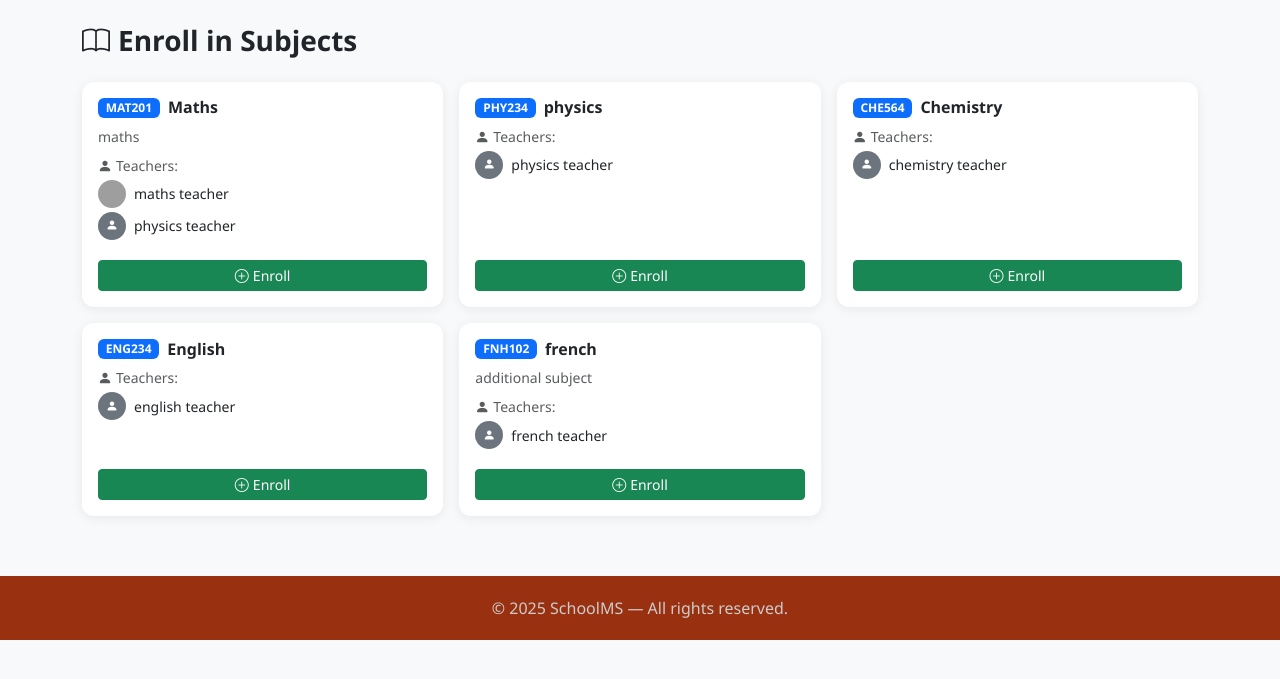
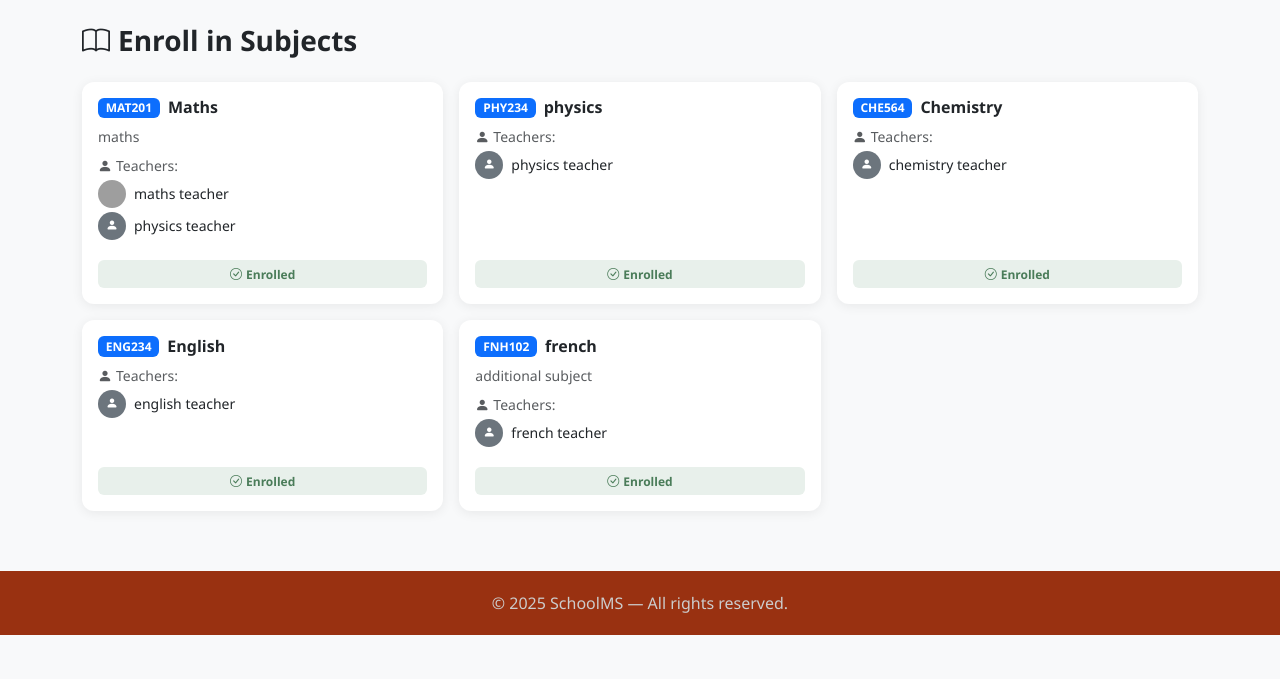
Before and after one commit to Sarth4k/schoolms, a Django app: template templates/subjects/subject_list.html in a window 1280 px wide. Shown: the part 56-735 px from the top of the page. Run offline with Django 5.2, Linux system fonts and the light colour scheme; the template is opened without the code that fills it: values that come from a table or form of the project are taken from there, others are empty; data comes from the database, SQL or seed files in the repository; tables that the repository leaves empty hold one stand-in row (values such as "Sample post"); grey boxes are pictures that could not be loaded.

Commit message:
removed unenroll button

```diff
--- a/templates/subjects/subject_list.html
+++ b/templates/subjects/subject_list.html
@@ -28,18 +28,18 @@
                 {% endfor %}
             </div>
             <div class="mt-auto">
+                {% if subject.id not in enrolled_ids %}
                 <form method="post" action="{% url 'enroll' subject.id %}">
                     {% csrf_token %}
-                    {% if subject.id in enrolled_ids %}
-                        <button type="submit" class="btn btn-outline-danger btn-sm w-100">
-                            <i class="bi bi-dash-circle me-1"></i>Unenroll
-                        </button>
-                    {% else %}
-                        <button type="submit" class="btn btn-success btn-sm w-100">
-                            <i class="bi bi-plus-circle me-1"></i>Enroll
-                        </button>
-                    {% endif %}
+                    <button type="submit" class="btn btn-success btn-sm w-100">
+                        <i class="bi bi-plus-circle me-1"></i>Enroll
+                    </button>
                 </form>
+                {% else %}
+                    <span class="badge w-100 py-2" style="background:#e8f0eb;color:#4a7c59;">
+                        <i class="bi bi-check-circle me-1"></i>Enrolled
+                    </span>
+                {% endif %}
             </div>
         </div>
     </div>
```
